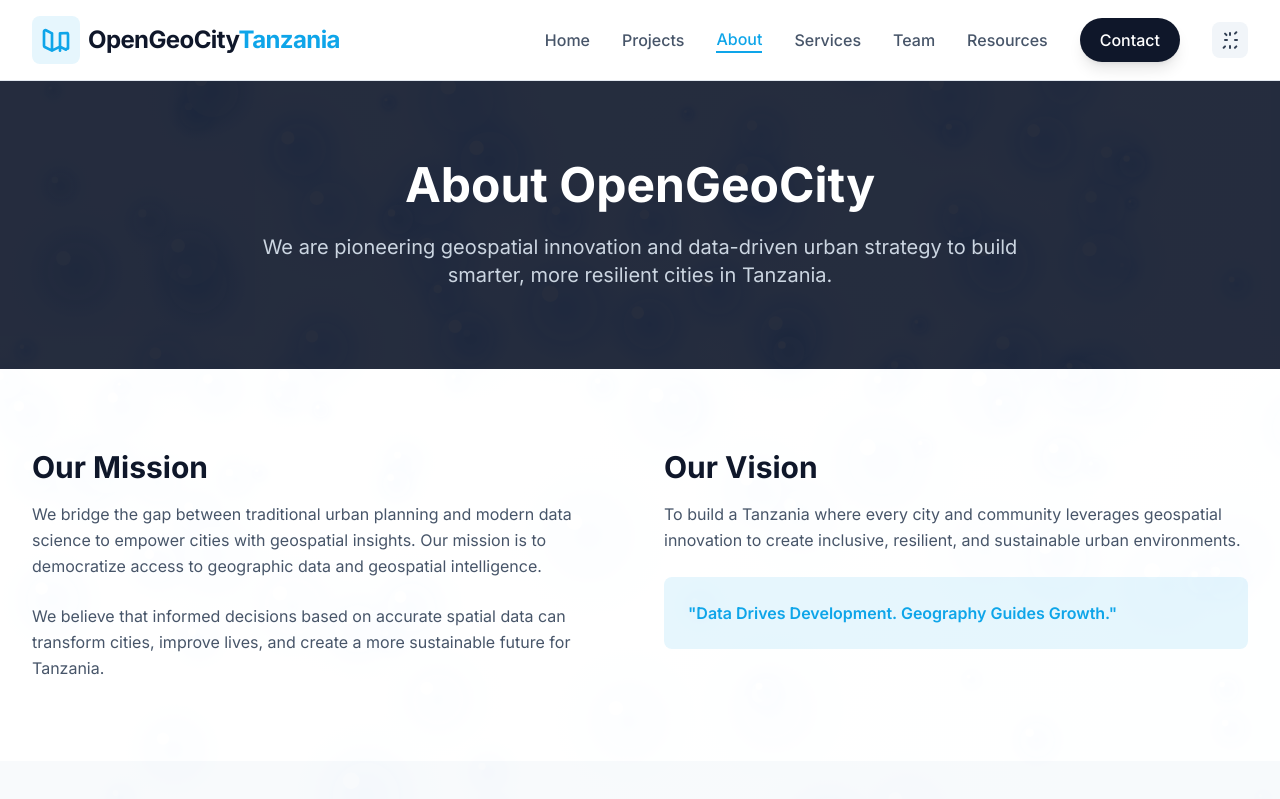
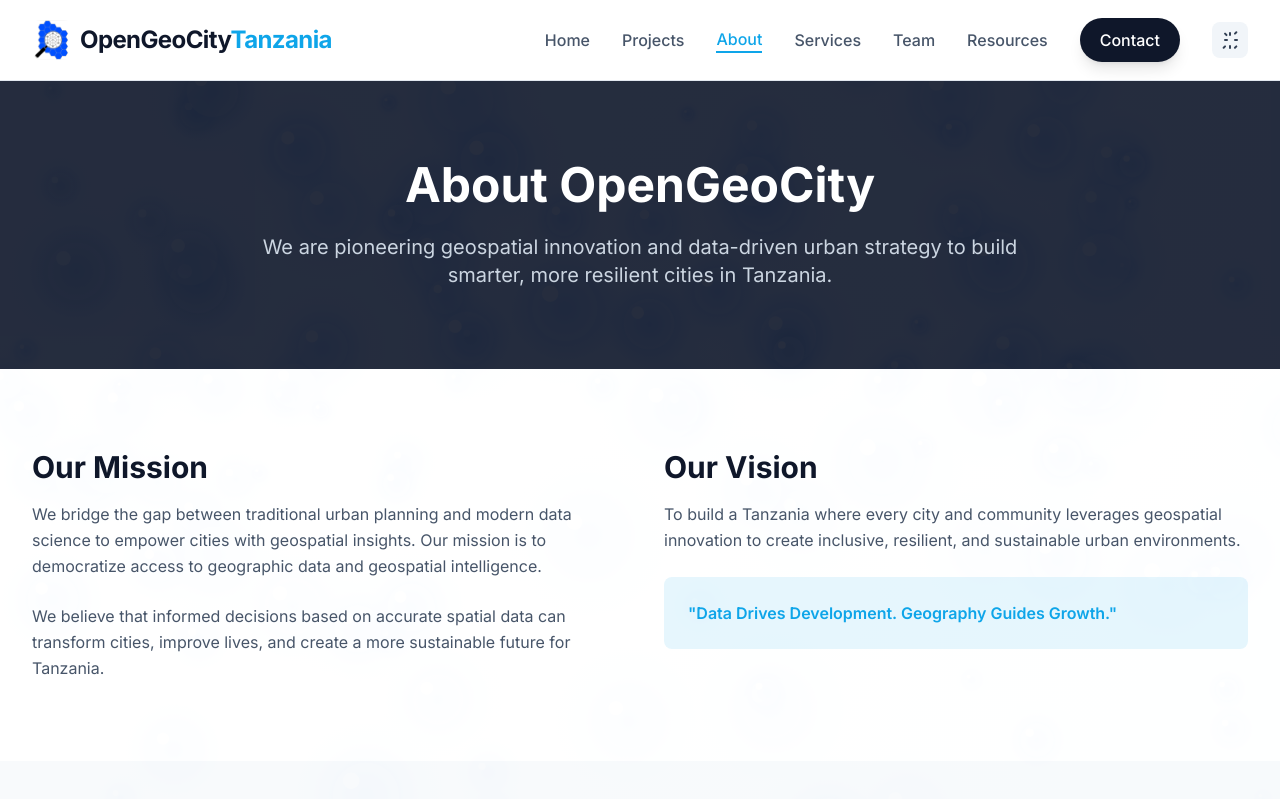
Before and after one commit to OpenGeoCity-Tanzania/OGCTZ_Website, a Flask app: page /about in a window 1280 px wide. Shown: the top 799 px of the page. Run offline with Flask 3, Linux system fonts and the light colour scheme; some libraries are stand-ins or nearby versions.

Commit message:
Use logo image from static/img/favicons in header and footer

```diff
--- a/templates/includes/footer.html
+++ b/templates/includes/footer.html
@@ -2,9 +2,14 @@
     <div class="max-w-7xl mx-auto px-3 sm:px-6 lg:px-8 grid grid-cols-1 sm:grid-cols-2 md:grid-cols-4 gap-6 sm:gap-8 mb-8">
 
         <div class="col-span-1 sm:col-span-2 md:col-span-2">
-            <span class="text-xl sm:text-2xl font-bold text-white dark:text-brand-light tracking-tight">
-                OpenGeoCity<span class="text-brand-primary">Tanzania</span>
-            </span>
+            <div class="flex items-center gap-2 mb-1">
+                <img src="{{ url_for('static', filename='img/favicons/fav_white/android-chrome-192x192.png') }}"
+                     alt="OpenGeoCity Tanzania logo"
+                     class="h-8 w-8 rounded-lg object-contain">
+                <span class="text-xl sm:text-2xl font-bold text-white dark:text-brand-light tracking-tight">
+                    OpenGeoCity<span class="text-brand-primary">Tanzania</span>
+                </span>
+            </div>
             <p class="mt-4 text-xs sm:text-sm leading-relaxed max-w-xs dark:text-slate-300">
                 OpenGeoCity Tanzania is a premier NGO specializing in geospatial innovation and data-driven urban strategy in Dodoma.
             </p>
--- a/templates/includes/header.html
+++ b/templates/includes/header.html
@@ -2,12 +2,10 @@
     <div class="max-w-7xl mx-auto px-3 sm:px-4 lg:px-8">
         <div class="flex justify-between items-center h-14 sm:h-16 md:h-20">
             <div class="flex items-center">
-                <a href="{{ url_for('home') }}" class="flex-shrink-0 flex items-center gap-1 sm:gap-2 group">
-                    <div class="bg-brand-primary/10 dark:bg-brand-primary/20 p-1.5 sm:p-2 rounded-lg group-hover:bg-brand-primary/20 dark:group-hover:bg-brand-primary/30 transition">
-                         <svg class="h-6 w-6 sm:h-8 sm:w-8 text-brand-primary" fill="none" viewBox="0 0 24 24" stroke="currentColor">
-                            <path stroke-linecap="round" stroke-linejoin="round" stroke-width="2" d="M9 20l-5.447-2.724A1 1 0 013 16.382V5.618a1 1 0 011.447-.894L9 7m0 13l6-3m-6 3V7m6 10l4.553 2.276A1 1 0 0121 18.382V7.618a1 1 0 00-.553-.894L15 7m0 13V7" />
-                        </svg>
-                    </div>
+                <a href="{{ url_for('home') }}" class="flex-shrink-0 flex items-center gap-2 group">
+                    <img src="{{ url_for('static', filename='img/favicons/fav_org/android-chrome-192x192.png') }}"
+                         alt="OpenGeoCity Tanzania logo"
+                         class="h-8 w-8 sm:h-10 sm:w-10 rounded-lg object-contain group-hover:opacity-90 transition">
                     <span class="text-lg sm:text-2xl font-bold text-brand-dark dark:text-brand-light tracking-tight">
                         OpenGeoCity<span class="text-brand-primary">Tanzania</span>
                     </span>
```
